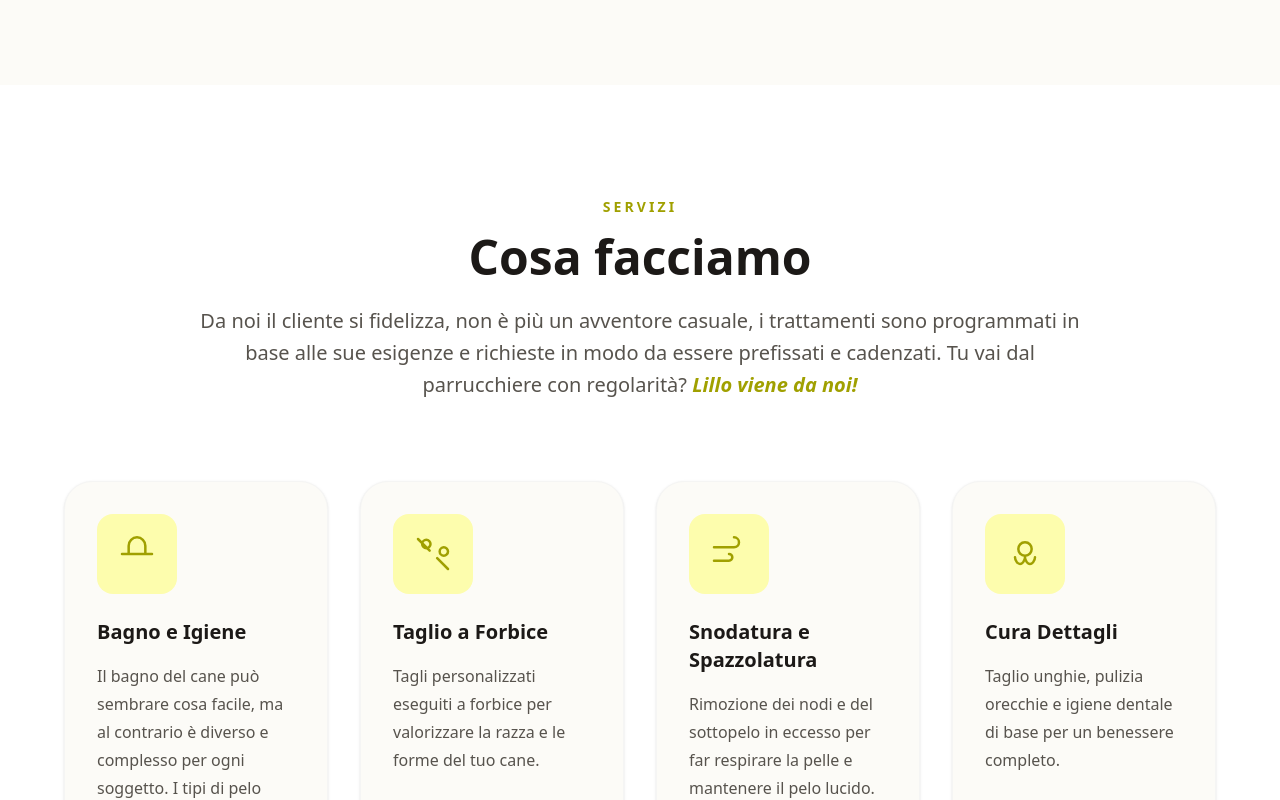
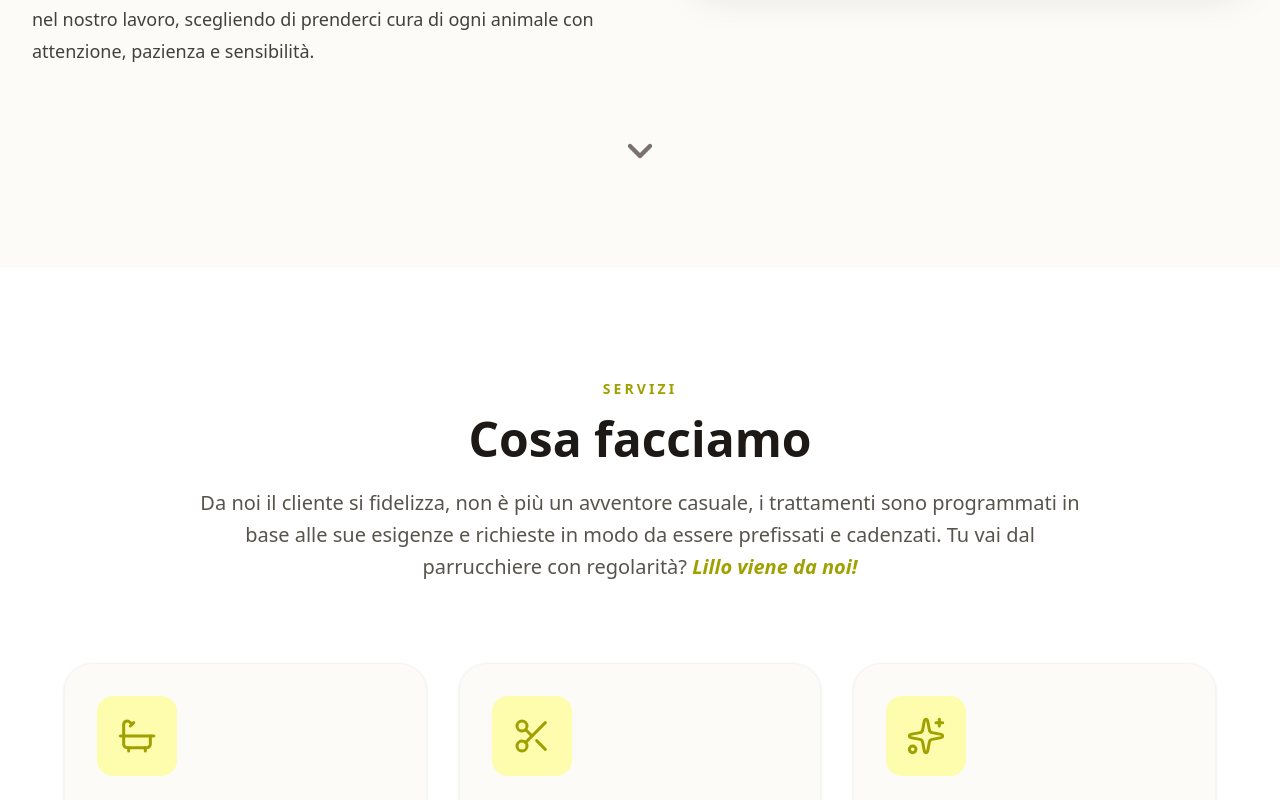
Before and after one commit to Lorenzo0930/Lillo-Brillo, a React (Vite) app: page / in a window 1280 px wide. Shown: the part 1565-2365 px from the top of the page. Built offline with nearby package versions, Linux system fonts and the light colour scheme.

Commit message:
Rimossa sezione Reviews, aggiunta freccia sotto About

```diff
--- a/src/App.tsx
+++ b/src/App.tsx
@@ -22,7 +22,6 @@ export default function App() {
         <About />
         <Services />
         <Gallery />
-        <Reviews />
         <Contact />
       </main>
       <Footer />
--- a/src/components/About.tsx
+++ b/src/components/About.tsx
@@ -80,6 +80,27 @@ export default function About() {
           </div>
         </motion.div>
       </div>
+      <div className="mt-14 flex justify-center sm:mt-16">
+        <a
+          href="#servizi"
+          aria-label="Scorri verso i servizi"
+          className="group inline-flex items-center justify-center text-stone-500 transition hover:text-stone-900"
+        >
+          <svg
+            xmlns="http://www.w3.org/2000/svg"
+            viewBox="0 0 24 24"
+            fill="none"
+            stroke="currentColor"
+            strokeWidth="2.6"
+            strokeLinecap="round"
+            strokeLinejoin="round"
+            className="h-9 w-9 sm:h-10 sm:w-10 transition-transform duration-300 group-hover:translate-y-1"
+            aria-hidden="true"
+          >
+            <path d="M6 9l6 6 6-6" />
+          </svg>
+        </a>
+      </div>
     </section>
   );
 }
--- a/src/components/Footer.tsx
+++ b/src/components/Footer.tsx
@@ -1,14 +1,22 @@
 export default function Footer() {
   return (
     <footer className="border-t border-stone-200 bg-[#f6f3eb]">
-      <div className="mx-auto flex max-w-7xl flex-col gap-4 px-4 py-8 sm:px-6 md:flex-row md:items-center md:justify-between lg:px-8">
+      <div className="mx-auto flex max-w-7xl flex-col gap-6 px-4 py-8 sm:px-6 md:flex-row md:items-center md:justify-between lg:px-8">
+        <div className="flex items-center gap-4">
+          <img
+            src="logo.png"
+            alt="Logo Lillo Brillo"
+            className="h-12 w-12 rounded-full object-cover"
+          />
+
           <div>
             <p className="text-lg font-black uppercase tracking-[0.18em] text-stone-900">
-            Lillo <span className="text-brand-dark italic normal-case">Brillo</span>
+              Lillo <span className="text-brand-dark normal-case">Brillo</span>
             </p>
             <p className="mt-2 text-sm leading-7 text-stone-600">
               Toelettatura per cani a Lanciano, cura, attenzione e trattamenti su misura.
             </p>
+          </div>
         </div>
 
         <div className="flex flex-wrap gap-x-5 gap-y-2 text-sm font-medium text-stone-600">
--- a/src/components/Hero.tsx
+++ b/src/components/Hero.tsx
@@ -30,7 +30,8 @@ export default function Hero(): JSX.Element {
         <div className="absolute inset-0 bg-gradient-to-b from-black/50 via-black/35 to-black/70" />
       </div>
 
-      <div className="relative z-10 mx-auto flex min-h-[100svh] w-full max-w-7xl items-center px-4 pt-28 pb-12 sm:px-6 sm:pt-32 sm:pb-16 lg:px-8">
+      <div className="relative z-10 mx-auto flex min-h-[100svh] w-full max-w-7xl items-center px-4 pt-28 pb-24 sm:px-6 sm:pt-32 sm:pb-28 lg:px-8">
+        <div className="flex w-full min-h-[calc(100svh-8rem)] flex-col justify-between">
           <div className="w-full max-w-3xl">
             <motion.h1
               initial={{ opacity: 0, y: 28 }}
@@ -72,12 +73,13 @@ export default function Hero(): JSX.Element {
                 Guarda i nostri lavori
               </a>
             </motion.div>
+          </div>
 
           <motion.div
             initial={{ opacity: 0, y: 28 }}
             animate={{ opacity: 1, y: 0 }}
             transition={{ duration: 0.8, delay: 0.45 }}
-            className="mt-10 sm:mt-14"
+            className="flex justify-center pb-2 sm:pb-4"
           >
             <a
               href="#chi-siamo"
--- a/src/components/Services.tsx
+++ b/src/components/Services.tsx
@@ -1,95 +1,22 @@
 import { motion } from "motion/react";
-
-const Bath = (
-  <svg
-    xmlns="http://www.w3.org/2000/svg"
-    viewBox="0 0 24 24"
-    className="h-8 w-8 text-brand-dark xl:h-10 xl:w-10"
-    fill="none"
-    stroke="currentColor"
-    strokeWidth="1.5"
-  >
-    <path
-      strokeLinecap="round"
-      strokeLinejoin="round"
-      d="M3 12h18M7 12V7a5 5 0 0110 0v5"
-    />
-  </svg>
-);
-
-const Scissors = (
-  <svg
-    xmlns="http://www.w3.org/2000/svg"
-    viewBox="0 0 24 24"
-    className="h-8 w-8 text-brand-dark xl:h-10 xl:w-10"
-    fill="none"
-    stroke="currentColor"
-    strokeWidth="1.5"
-  >
-    <path
-      strokeLinecap="round"
-      strokeLinejoin="round"
-      d="M14.5 14.5L21 21M3 3l7 7M10.5 6a2.5 2.5 0 11-5 0 2.5 2.5 0 015 0zM21 10.5a2.5 2.5 0 11-5 0 2.5 2.5 0 015 0z"
-    />
-  </svg>
-);
-
-const Wind = (
-  <svg
-    xmlns="http://www.w3.org/2000/svg"
-    viewBox="0 0 24 24"
-    className="h-8 w-8 text-brand-dark xl:h-10 xl:w-10"
-    fill="none"
-    stroke="currentColor"
-    strokeWidth="1.5"
-  >
-    <path
-      strokeLinecap="round"
-      strokeLinejoin="round"
-      d="M3 8h12a3 3 0 100-6M3 16h9a2 2 0 100-4"
-    />
-  </svg>
-);
-
-const PawPrint = (
-  <svg
-    xmlns="http://www.w3.org/2000/svg"
-    viewBox="0 0 24 24"
-    className="h-8 w-8 text-brand-dark xl:h-10 xl:w-10"
-    fill="none"
-    stroke="currentColor"
-    strokeWidth="1.5"
-  >
-    <path
-      strokeLinecap="round"
-      strokeLinejoin="round"
-      d="M12 13c2.5 0 4-2 4-4s-1.5-4-4-4-4 2-4 4 1.5 4 4 4zM6 14c0 2.5 2 4 3 4s3-1.5 3-4M18 14c0 2.5-2 4-3 4s-3-1.5-3-4"
-    />
-  </svg>
-);
+import { Bath, Scissors, Sparkles } from "lucide-react";
 
 export default function Services() {
   const services = [
     {
-      icon: Bath,
+      icon: <Bath className="h-8 w-8 text-brand-dark xl:h-10 xl:w-10" strokeWidth={1.8} />,
       title: "Bagno e Igiene",
       description:
         "Il bagno del cane può sembrare cosa facile, ma al contrario è diverso e complesso per ogni soggetto. I tipi di pelo sono molteplici non solo nel loro aspetto, ma anche nelle condizioni di manutenzione e nella finalità: il pelo di un cane da caccia non sarà mai come quello di un barboncino. Da qui i prodotti a disposizione sono tantissimi.",
     },
     {
-      icon: Scissors,
+      icon: <Scissors className="h-8 w-8 text-brand-dark xl:h-10 xl:w-10" strokeWidth={1.8} />,
       title: "Taglio a Forbice",
       description:
         "Tagli personalizzati eseguiti a forbice per valorizzare la razza e le forme del tuo cane.",
     },
     {
-      icon: Wind,
-      title: "Snodatura e Spazzolatura",
-      description:
-        "Rimozione dei nodi e del sottopelo in eccesso per far respirare la pelle e mantenere il pelo lucido.",
-    },
-    {
-      icon: PawPrint,
+      icon: <Sparkles className="h-8 w-8 text-brand-dark xl:h-10 xl:w-10" strokeWidth={1.8} />,
       title: "Cura Dettagli",
       description:
         "Taglio unghie, pulizia orecchie e igiene dentale di base per un benessere completo.",
@@ -97,10 +24,7 @@ export default function Services() {
   ];
 
   return (
-    <section
-      id="servizi"
-      className="w-full bg-white py-20 sm:py-24 xl:py-28"
-    >
+    <section id="servizi" className="w-full bg-white py-20 sm:py-24 xl:py-28">
       <div className="mx-auto w-full max-w-[1700px] px-4 sm:px-6 lg:px-12 xl:px-16">
         <div className="mx-auto mb-14 max-w-4xl text-center sm:mb-16 xl:mb-20">
           <p className="text-sm font-bold uppercase tracking-[0.22em] text-brand-dark">
@@ -122,10 +46,10 @@ export default function Services() {
           </p>
         </div>
 
-        <div className="grid gap-6 md:grid-cols-2 lg:grid-cols-4 xl:gap-8">
+        <div className="grid gap-6 md:grid-cols-2 xl:grid-cols-3 xl:gap-8">
           {services.map((service, index) => (
             <motion.div
-              key={index}
+              key={service.title}
               initial={{ opacity: 0, y: 20 }}
               whileInView={{ opacity: 1, y: 0 }}
               viewport={{ once: true }}
```
Also changed, not shown: src/components/Gallery.tsx (+65 -4 lines). Lines whose indentation alone changed are shown as unchanged.
